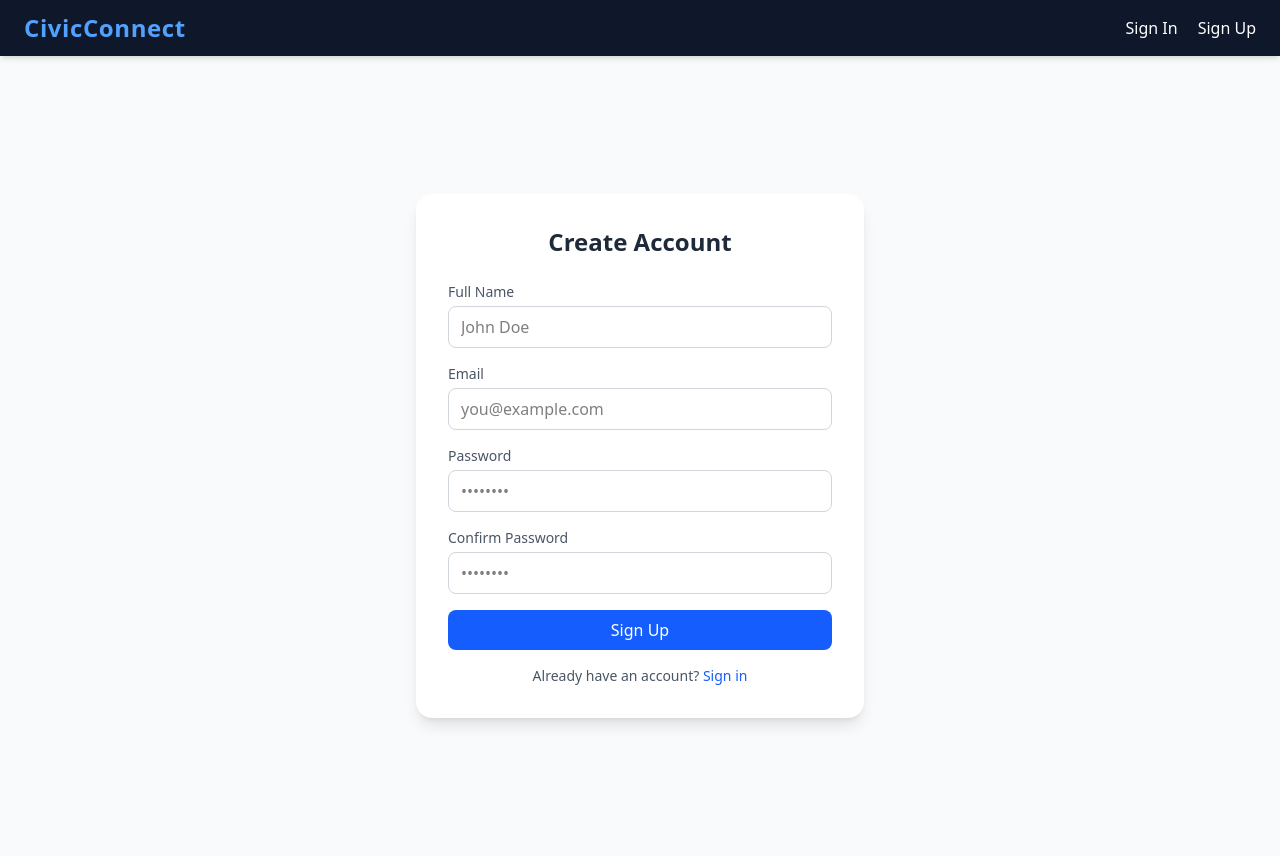
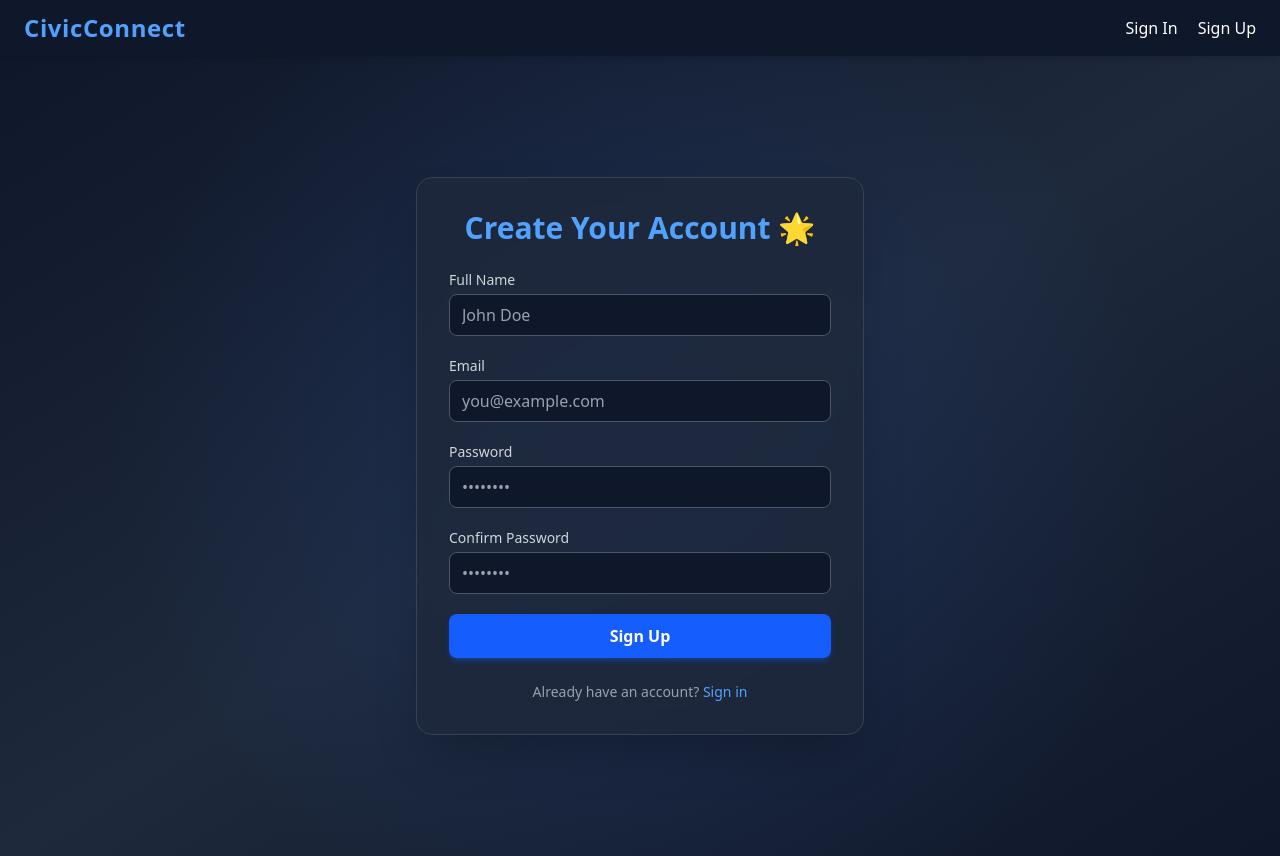
Before and after one commit to vrk0ranit/mern-auth, a React (Vite) app in the folder client/: page /signup in a window 1280 px wide. Built offline with nearby package versions, Linux system fonts and the light colour scheme.

Commit message:
update colour

```diff
--- a/client/src/pages/ForgotPassword.jsx
+++ b/client/src/pages/ForgotPassword.jsx
@@ -20,7 +20,6 @@ const ForgotPassword = () => {
     }
 
     try {
-      // Replace this with your backend endpoint
       const response = await fetch(`${import.meta.env.VITE_API_URL}/auth/forgot-password`, {
         method: "POST",
         headers: { "Content-Type": "application/json" },
@@ -30,7 +29,7 @@ const ForgotPassword = () => {
       const data = await response.json();
       if (!response.ok) throw new Error(data.message || "Something went wrong");
 
-      setMessage("Password reset link sent! Check your email.");
+      setMessage("✅ Password reset link sent! Check your email.");
       setEmail("");
     } catch (err) {
       setError(err.message);
@@ -40,27 +39,32 @@ const ForgotPassword = () => {
   };
 
   return (
-    <div className="flex items-center justify-center min-h-screen bg-gray-50 px-4">
-      <div className="bg-white shadow-lg rounded-2xl p-8 w-full max-w-md">
-        <h2 className="text-2xl font-semibold text-center mb-6 text-gray-800">
-          Forgot Password
+    <div className="min-h-screen flex items-center justify-center bg-gradient-to-br from-[#0f172a] via-[#1e293b] to-[#0f172a] text-gray-100 px-4 relative overflow-hidden">
+      {/* Background Glow */}
+      <div className="absolute inset-0 bg-[radial-gradient(circle_at_center,rgba(37,99,235,0.15),transparent_70%)] pointer-events-none"></div>
+
+      <div className="relative z-10 bg-[#1e293b]/80 backdrop-blur-md border border-gray-700 shadow-2xl rounded-2xl p-8 w-full max-w-md">
+        <h2 className="text-3xl font-bold text-center mb-6 text-blue-400">
+          Forgot Password 🔒
         </h2>
 
+        {/* Alerts */}
         {error && (
-          <div className="bg-red-100 text-red-700 px-3 py-2 rounded-md mb-4 text-sm">
+          <div className="bg-red-600/20 border border-red-600 text-red-400 px-3 py-2 rounded-md mb-4 text-sm text-center">
             {error}
           </div>
         )}
 
         {message && (
-          <div className="bg-green-100 text-green-700 px-3 py-2 rounded-md mb-4 text-sm">
+          <div className="bg-green-600/20 border border-green-600 text-green-400 px-3 py-2 rounded-md mb-4 text-sm text-center">
             {message}
           </div>
         )}
 
-        <form onSubmit={handleSubmit} className="space-y-4">
+        {/* Form */}
+        <form onSubmit={handleSubmit} className="space-y-5">
           <div>
-            <label className="block text-sm font-medium text-gray-600 mb-1">
+            <label className="block text-sm font-medium mb-1 text-gray-300">
               Email Address
             </label>
             <input
@@ -68,23 +72,24 @@ const ForgotPassword = () => {
               name="email"
               value={email}
               onChange={(e) => setEmail(e.target.value)}
-              className="w-full border border-gray-300 rounded-lg px-3 py-2 focus:outline-none focus:ring focus:ring-blue-200"
               placeholder="you@example.com"
+              className="w-full bg-[#0f172a] border border-gray-600 rounded-lg px-3 py-2 text-gray-100 placeholder-gray-400 focus:ring-2 focus:ring-blue-500 outline-none"
             />
           </div>
 
           <button
             type="submit"
             disabled={loading}
-            className="w-full bg-blue-600 text-white py-2 rounded-lg hover:bg-blue-700 transition disabled:opacity-50"
+            className="w-full bg-blue-600 hover:bg-blue-700 text-white py-2.5 rounded-lg font-semibold shadow-md shadow-blue-600/30 transition disabled:opacity-50"
           >
             {loading ? "Sending..." : "Send Reset Link"}
           </button>
         </form>
 
-        <div className="text-sm text-center mt-4 text-gray-600">
+        {/* Footer */}
+        <div className="text-sm text-center mt-6 text-gray-400">
           Remember your password?{" "}
-          <Link to="/signin" className="text-blue-600 hover:underline">
+          <Link to="/signin" className="text-blue-400 hover:underline transition">
             Sign in
           </Link>
         </div>
--- a/client/src/pages/ResetPassword.jsx
+++ b/client/src/pages/ResetPassword.jsx
@@ -2,7 +2,7 @@ import React, { useState } from "react";
 import { useParams, useNavigate } from "react-router-dom";
 
 const ResetPassword = () => {
-  const { token } = useParams(); // extract token from URL
+  const { token } = useParams();
   const navigate = useNavigate();
   const [password, setPassword] = useState("");
   const [confirmPassword, setConfirmPassword] = useState("");
@@ -17,7 +17,7 @@ const ResetPassword = () => {
     setLoading(true);
 
     if (!password || !confirmPassword) {
-      setError("Please fill all fields");
+      setError("Please fill in all fields");
       setLoading(false);
       return;
     }
@@ -39,7 +39,7 @@ const ResetPassword = () => {
 
       if (!response.ok) throw new Error(data.message || "Error resetting password");
 
-      setMessage("Password reset successful! You can now sign in.");
+      setMessage("✅ Password reset successful! Redirecting to Sign In...");
       setTimeout(() => navigate("/signin"), 2500);
     } catch (err) {
       setError(err.message);
@@ -49,29 +49,34 @@ const ResetPassword = () => {
   };
 
   return (
-    <div className="min-h-screen flex items-center justify-center bg-gray-50 px-4">
-      <div className="bg-white shadow-lg rounded-2xl p-8 max-w-md w-full text-center">
-        <h2 className="text-2xl font-semibold text-gray-800 mb-6">Reset Password</h2>
+    <div className="min-h-screen flex items-center justify-center bg-gradient-to-br from-[#0f172a] via-[#1e293b] to-[#0f172a] text-gray-100 px-4 relative overflow-hidden">
+      {/* Background Glow */}
+      <div className="absolute inset-0 bg-[radial-gradient(circle_at_center,rgba(37,99,235,0.15),transparent_70%)] pointer-events-none"></div>
 
+      <div className="relative z-10 bg-[#1e293b]/80 backdrop-blur-md border border-gray-700 shadow-2xl rounded-2xl p-8 max-w-md w-full text-center">
+        <h2 className="text-3xl font-bold text-blue-400 mb-6">Reset Password 🔑</h2>
+
+        {/* Alerts */}
         {error && (
-          <div className="bg-red-100 text-red-700 px-3 py-2 rounded-md mb-4 text-sm">
+          <div className="bg-red-600/20 border border-red-600 text-red-400 px-3 py-2 rounded-md mb-4 text-sm text-center">
             {error}
           </div>
         )}
         {message && (
-          <div className="bg-green-100 text-green-700 px-3 py-2 rounded-md mb-4 text-sm">
+          <div className="bg-green-600/20 border border-green-600 text-green-400 px-3 py-2 rounded-md mb-4 text-sm text-center">
             {message}
           </div>
         )}
 
-        <form onSubmit={handleSubmit} className="space-y-4">
+        {/* Form */}
+        <form onSubmit={handleSubmit} className="space-y-5">
           <div>
             <input
               type="password"
               placeholder="New Password"
               value={password}
               onChange={(e) => setPassword(e.target.value)}
-              className="w-full border border-gray-300 rounded-lg px-3 py-2 focus:outline-none focus:ring focus:ring-blue-200"
+              className="w-full bg-[#0f172a] border border-gray-600 rounded-lg px-3 py-2 text-gray-100 placeholder-gray-400 focus:ring-2 focus:ring-blue-500 outline-none"
             />
           </div>
 
@@ -81,14 +86,14 @@ const ResetPassword = () => {
               placeholder="Confirm New Password"
               value={confirmPassword}
               onChange={(e) => setConfirmPassword(e.target.value)}
-              className="w-full border border-gray-300 rounded-lg px-3 py-2 focus:outline-none focus:ring focus:ring-blue-200"
+              className="w-full bg-[#0f172a] border border-gray-600 rounded-lg px-3 py-2 text-gray-100 placeholder-gray-400 focus:ring-2 focus:ring-blue-500 outline-none"
             />
           </div>
 
           <button
             type="submit"
             disabled={loading}
-            className="w-full bg-blue-600 text-white py-2 rounded-lg hover:bg-blue-700 transition disabled:opacity-50"
+            className="w-full bg-blue-600 hover:bg-blue-700 text-white py-2.5 rounded-lg font-semibold shadow-md shadow-blue-600/30 transition disabled:opacity-50"
           >
             {loading ? "Resetting..." : "Reset Password"}
           </button>
--- a/client/src/pages/SignIn.jsx
+++ b/client/src/pages/SignIn.jsx
@@ -6,7 +6,7 @@ const SignIn = () => {
   const [formData, setFormData] = useState({ email: "", password: "" });
   const [error, setError] = useState("");
   const [loading, setLoading] = useState(false);
-  const [showPassword, setShowPassword] = useState(false); // 👈 NEW STATE
+  const [showPassword, setShowPassword] = useState(false);
 
   const handleChange = (e) => {
     setFormData({ ...formData, [e.target.name]: e.target.value });
@@ -45,55 +45,58 @@ const SignIn = () => {
   };
 
   return (
-    <div className="flex items-center justify-center min-h-screen bg-gray-50 px-4">
-      <div className="bg-white shadow-lg rounded-2xl p-8 w-full max-w-md">
-        <h2 className="text-2xl font-semibold text-center mb-6 text-gray-800">
-          Sign In
+    <div className="min-h-screen flex items-center justify-center bg-gradient-to-br from-[#0f172a] via-[#1e293b] to-[#0f172a] text-gray-100 px-4 relative overflow-hidden">
+      {/* Background glow */}
+      <div className="absolute inset-0 bg-[radial-gradient(circle_at_center,rgba(37,99,235,0.15),transparent_70%)] pointer-events-none"></div>
+
+      <div className="relative z-10 bg-[#1e293b]/80 backdrop-blur-md border border-gray-700 shadow-2xl rounded-2xl p-8 w-full max-w-md">
+        <h2 className="text-3xl font-bold text-center mb-6 text-blue-400">
+          Welcome Back 👋
         </h2>
 
         {error && (
-          <div className="bg-red-100 text-red-700 px-3 py-2 rounded-md mb-4 text-sm">
+          <div className="bg-red-600/20 border border-red-600 text-red-400 px-3 py-2 rounded-md mb-4 text-sm text-center">
             {error}
           </div>
         )}
 
-        <form onSubmit={handleSubmit} className="space-y-4">
+        <form onSubmit={handleSubmit} className="space-y-5">
+          {/* Email */}
           <div>
-            <label className="block text-sm font-medium text-gray-600 mb-1">
-              Email
+            <label className="block text-sm font-medium mb-1 text-gray-300">
+              Email Address
             </label>
             <input
               type="email"
               name="email"
               value={formData.email}
               onChange={handleChange}
-              className="w-full border border-gray-300 rounded-lg px-3 py-2 focus:outline-none focus:ring focus:ring-blue-200"
+              className="w-full bg-[#0f172a] border border-gray-600 rounded-lg px-3 py-2 text-gray-100 placeholder-gray-400 focus:ring-2 focus:ring-blue-500 outline-none"
               placeholder="you@example.com"
             />
           </div>
 
-          {/* Password Field with Show/Hide Toggle */}
+          {/* Password */}
           <div className="relative">
-            <label className="block text-sm font-medium text-gray-600 mb-1">
+            <label className="block text-sm font-medium mb-1 text-gray-300">
               Password
             </label>
             <input
-              type={showPassword ? "text" : "password"} // 👈 Dynamic type
+              type={showPassword ? "text" : "password"}
               name="password"
               value={formData.password}
               onChange={handleChange}
-              className="w-full border border-gray-300 rounded-lg px-3 py-2 pr-10 focus:outline-none focus:ring focus:ring-blue-200"
+              className="w-full bg-[#0f172a] border border-gray-600 rounded-lg px-3 py-2 pr-10 text-gray-100 placeholder-gray-400 focus:ring-2 focus:ring-blue-500 outline-none"
               placeholder="••••••••"
             />
 
-            {/* Eye Toggle Button */}
+            {/* Toggle Eye */}
             <button
               type="button"
               onClick={() => setShowPassword((prev) => !prev)}
-              className="absolute right-3 top-9 transform -translate-y-1/2 text-gray-500 hover:text-gray-700"
+              className="absolute right-3 top-9 transform -translate-y-1/2 text-gray-400 hover:text-blue-400 transition"
             >
               {showPassword ? (
-                // 👁️ Eye Open Icon
                 <svg
                   xmlns="http://www.w3.org/2000/svg"
                   className="h-5 w-5"
@@ -104,7 +107,6 @@ const SignIn = () => {
                   <path d="M10 13a3 3 0 100-6 3 3 0 000 6z" />
                 </svg>
               ) : (
-                // 👁️‍🗨️ Eye Closed Icon
                 <svg
                   xmlns="http://www.w3.org/2000/svg"
                   className="h-5 w-5"
@@ -121,20 +123,22 @@ const SignIn = () => {
             </button>
           </div>
 
+          {/* Submit */}
           <button
             type="submit"
             disabled={loading}
-            className="w-full bg-blue-600 text-white py-2 rounded-lg hover:bg-blue-700 transition disabled:opacity-50"
+            className="w-full bg-blue-600 hover:bg-blue-700 text-white py-2.5 rounded-lg font-semibold shadow-md shadow-blue-600/30 transition disabled:opacity-50"
           >
             {loading ? "Signing in..." : "Sign In"}
           </button>
         </form>
 
-        <div className="flex justify-between text-sm mt-4 text-gray-600">
-          <Link to="/signup" className="hover:text-blue-600">
-            Don’t have an account? Sign up
+        {/* Footer Links */}
+        <div className="flex justify-between text-sm mt-6 text-gray-400">
+          <Link to="/signup" className="hover:text-blue-400 transition">
+            Don’t have an account? <span className="text-blue-400">Sign up</span>
           </Link>
-          <Link to="/forgot-password" className="hover:text-blue-600">
+          <Link to="/forgot-password" className="hover:text-blue-400 transition">
             Forgot password?
           </Link>
         </div>
--- a/client/src/pages/SignUp.jsx
+++ b/client/src/pages/SignUp.jsx
@@ -23,7 +23,6 @@ const SignUp = () => {
 
     const { name, email, password, confirmPassword } = formData;
 
-    // Basic validation
     if (!name || !email || !password || !confirmPassword) {
       setError("Please fill in all fields");
       setLoading(false);
@@ -37,7 +36,6 @@ const SignUp = () => {
     }
 
     try {
-      // Replace this with your actual backend endpoint
       const response = await fetch(`${import.meta.env.VITE_API_URL}/auth/signup`, {
         method: "POST",
         headers: { "Content-Type": "application/json" },
@@ -47,11 +45,10 @@ const SignUp = () => {
       const data = await response.json();
       if (!response.ok) throw new Error(data.message || "Signup failed");
 
-      // Optional: store token/user in localStorage
       localStorage.setItem("token", data.token);
       localStorage.setItem("user", JSON.stringify(data.user));
 
-      navigate("/signin"); // redirect to sign-in page
+      navigate("/signin");
     } catch (err) {
       setError(err.message);
     } finally {
@@ -60,21 +57,26 @@ const SignUp = () => {
   };
 
   return (
-    <div className="flex items-center justify-center min-h-screen bg-gray-50 px-4">
-      <div className="bg-white shadow-lg rounded-2xl p-8 w-full max-w-md">
-        <h2 className="text-2xl font-semibold text-center mb-6 text-gray-800">
-          Create Account
+    <div className="min-h-screen flex items-center justify-center bg-gradient-to-br from-[#0f172a] via-[#1e293b] to-[#0f172a] text-gray-100 px-4 relative overflow-hidden">
+      {/* Background Glow */}
+      <div className="absolute inset-0 bg-[radial-gradient(circle_at_center,rgba(37,99,235,0.15),transparent_70%)] pointer-events-none"></div>
+
+      {/* SignUp Card */}
+      <div className="relative z-10 bg-[#1e293b]/80 backdrop-blur-md border border-gray-700 shadow-2xl rounded-2xl p-8 w-full max-w-md">
+        <h2 className="text-3xl font-bold text-center mb-6 text-blue-400">
+          Create Your Account 🌟
         </h2>
 
         {error && (
-          <div className="bg-red-100 text-red-700 px-3 py-2 rounded-md mb-4 text-sm">
+          <div className="bg-red-600/20 border border-red-600 text-red-400 px-3 py-2 rounded-md mb-4 text-sm text-center">
             {error}
           </div>
         )}
 
-        <form onSubmit={handleSubmit} className="space-y-4">
+        <form onSubmit={handleSubmit} className="space-y-5">
+          {/* Name */}
           <div>
-            <label className="block text-sm font-medium text-gray-600 mb-1">
+            <label className="block text-sm font-medium mb-1 text-gray-300">
               Full Name
             </label>
             <input
@@ -82,13 +84,14 @@ const SignUp = () => {
               name="name"
               value={formData.name}
               onChange={handleChange}
-              className="w-full border border-gray-300 rounded-lg px-3 py-2 focus:outline-none focus:ring focus:ring-blue-200"
               placeholder="John Doe"
+              className="w-full bg-[#0f172a] border border-gray-600 rounded-lg px-3 py-2 text-gray-100 placeholder-gray-400 focus:ring-2 focus:ring-blue-500 outline-none"
             />
           </div>
 
+          {/* Email */}
           <div>
-            <label className="block text-sm font-medium text-gray-600 mb-1">
+            <label className="block text-sm font-medium mb-1 text-gray-300">
               Email
             </label>
             <input
@@ -96,13 +99,14 @@ const SignUp = () => {
               name="email"
               value={formData.email}
               onChange={handleChange}
-              className="w-full border border-gray-300 rounded-lg px-3 py-2 focus:outline-none focus:ring focus:ring-blue-200"
               placeholder="you@example.com"
+              className="w-full bg-[#0f172a] border border-gray-600 rounded-lg px-3 py-2 text-gray-100 placeholder-gray-400 focus:ring-2 focus:ring-blue-500 outline-none"
             />
           </div>
 
+          {/* Password */}
           <div>
-            <label className="block text-sm font-medium text-gray-600 mb-1">
+            <label className="block text-sm font-medium mb-1 text-gray-300">
               Password
             </label>
             <input
@@ -110,13 +114,14 @@ const SignUp = () => {
               name="password"
               value={formData.password}
               onChange={handleChange}
-              className="w-full border border-gray-300 rounded-lg px-3 py-2 focus:outline-none focus:ring focus:ring-blue-200"
               placeholder="••••••••"
+              className="w-full bg-[#0f172a] border border-gray-600 rounded-lg px-3 py-2 text-gray-100 placeholder-gray-400 focus:ring-2 focus:ring-blue-500 outline-none"
             />
           </div>
 
+          {/* Confirm Password */}
           <div>
-            <label className="block text-sm font-medium text-gray-600 mb-1">
+            <label className="block text-sm font-medium mb-1 text-gray-300">
               Confirm Password
             </label>
             <input
@@ -124,23 +129,25 @@ const SignUp = () => {
               name="confirmPassword"
               value={formData.confirmPassword}
               onChange={handleChange}
-              className="w-full border border-gray-300 rounded-lg px-3 py-2 focus:outline-none focus:ring focus:ring-blue-200"
               placeholder="••••••••"
+              className="w-full bg-[#0f172a] border border-gray-600 rounded-lg px-3 py-2 text-gray-100 placeholder-gray-400 focus:ring-2 focus:ring-blue-500 outline-none"
             />
           </div>
 
+          {/* Submit Button */}
           <button
             type="submit"
             disabled={loading}
-            className="w-full bg-blue-600 text-white py-2 rounded-lg hover:bg-blue-700 transition disabled:opacity-50"
+            className="w-full bg-blue-600 hover:bg-blue-700 text-white py-2.5 rounded-lg font-semibold shadow-md shadow-blue-600/30 transition disabled:opacity-50"
           >
             {loading ? "Creating account..." : "Sign Up"}
           </button>
         </form>
 
-        <div className="text-sm text-center mt-4 text-gray-600">
+        {/* Footer Links */}
+        <div className="text-sm text-center mt-6 text-gray-400">
           Already have an account?{" "}
-          <Link to="/signin" className="text-blue-600 hover:underline">
+          <Link to="/signin" className="text-blue-400 hover:underline transition">
             Sign in
           </Link>
         </div>
```
